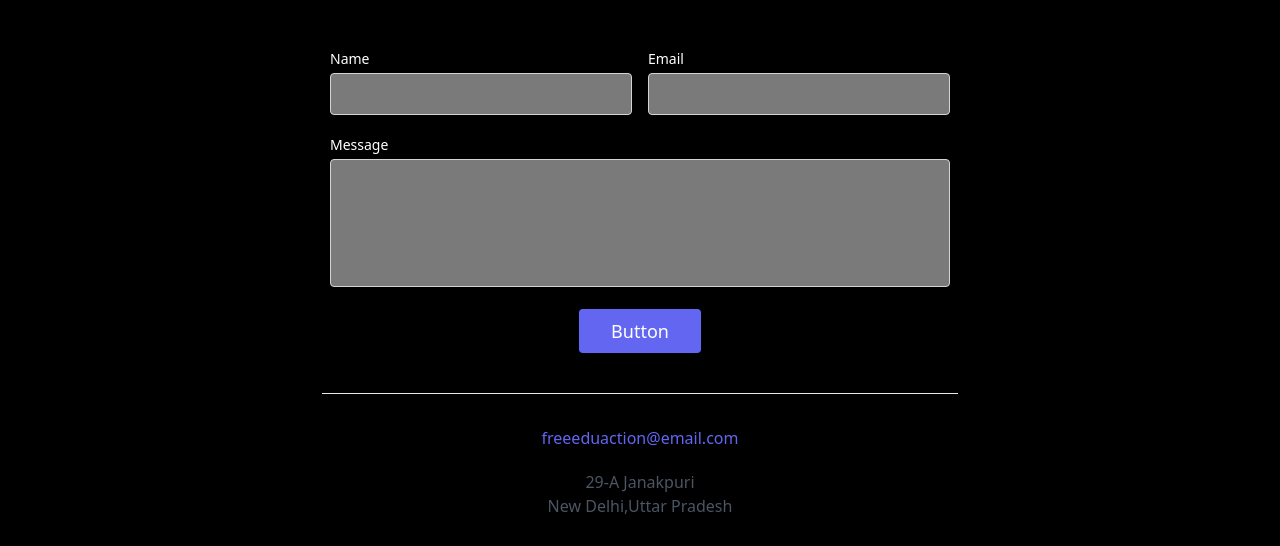
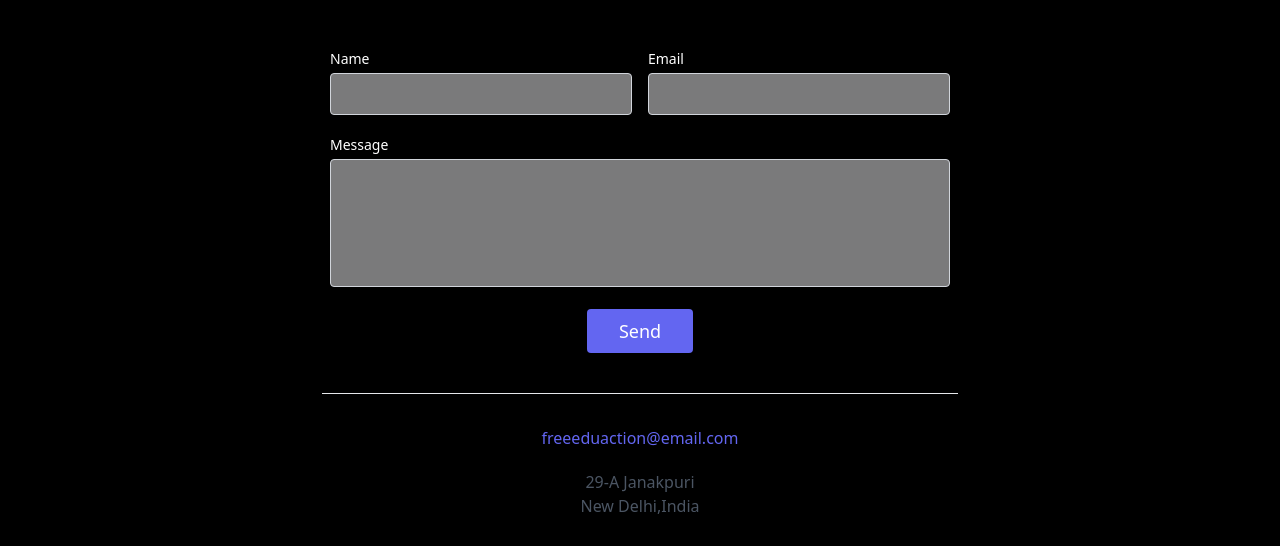
Before and after one commit to Kartik1627/EducationForAll, a plain HTML site: page Contact.html in a window 1280 px wide. Shown: the part 254-800 px from the top of the page. Drawn offline with nearby package versions, Linux system fonts and the light colour scheme.

Commit message:
Update Contact.html

```diff
--- a/Contact.html
+++ b/Contact.html
@@ -61,12 +61,12 @@
           </div>
         </div>
         <div class="p-2 w-full">
-          <button class="flex mx-auto text-white bg-indigo-500 border-0 py-2 px-8 focus:outline-none hover:bg-indigo-600 rounded text-lg">Button</button>
+          <button class="flex mx-auto text-white bg-indigo-500 border-0 py-2 px-8 focus:outline-none hover:bg-indigo-600 rounded text-lg">Send</button>
         </div>
         <div class="p-2 w-full pt-8 mt-8 border-t border-gray-200 text-center">
           <a class="text-indigo-500">freeeduaction@email.com</a>
           <p class="leading-normal my-5">29-A Janakpuri
-            <br>New Delhi,Uttar Pradesh
+            <br>New Delhi,India
           </p>
           <!-- <span class="inline-flex">
             <a class="text-gray-500">
```
